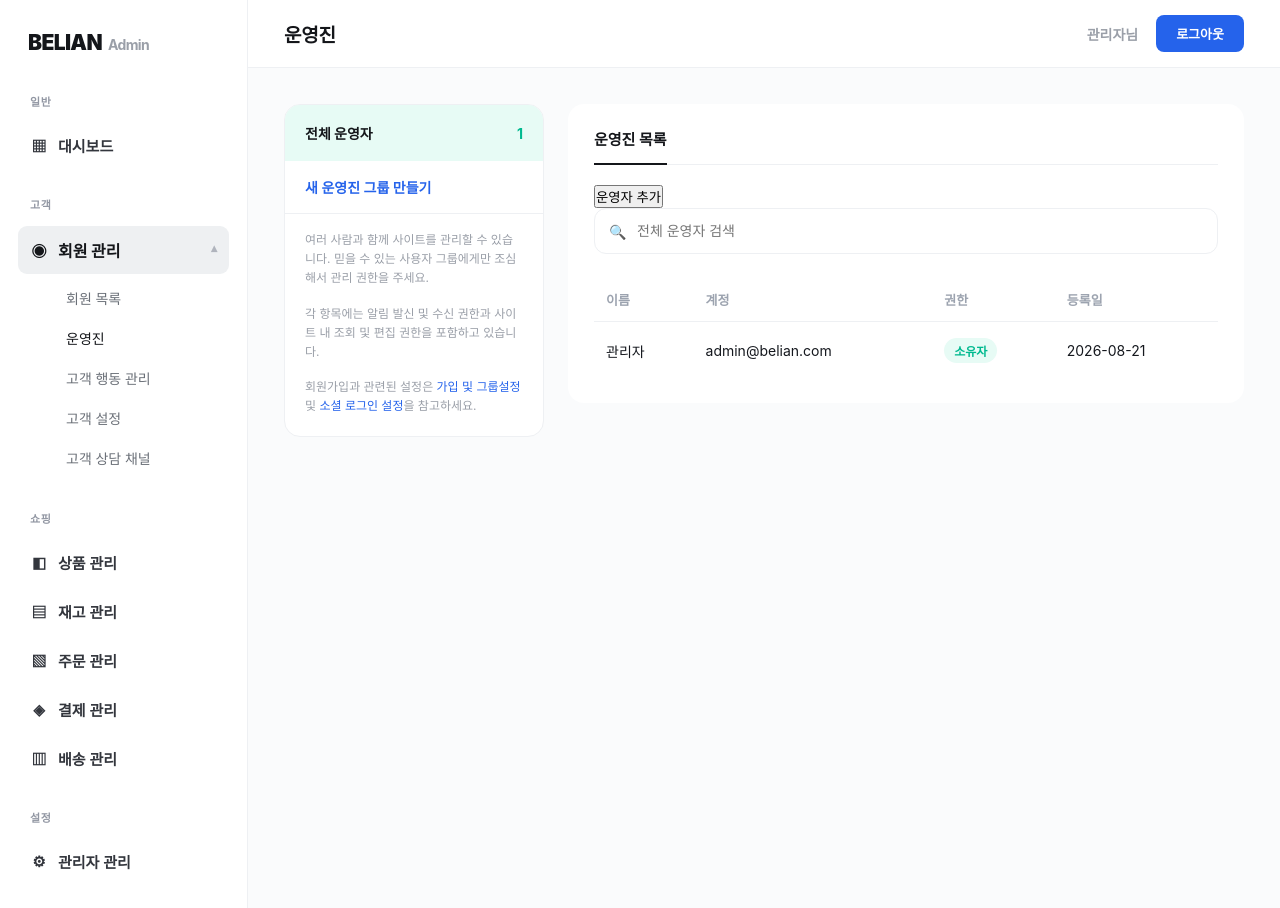
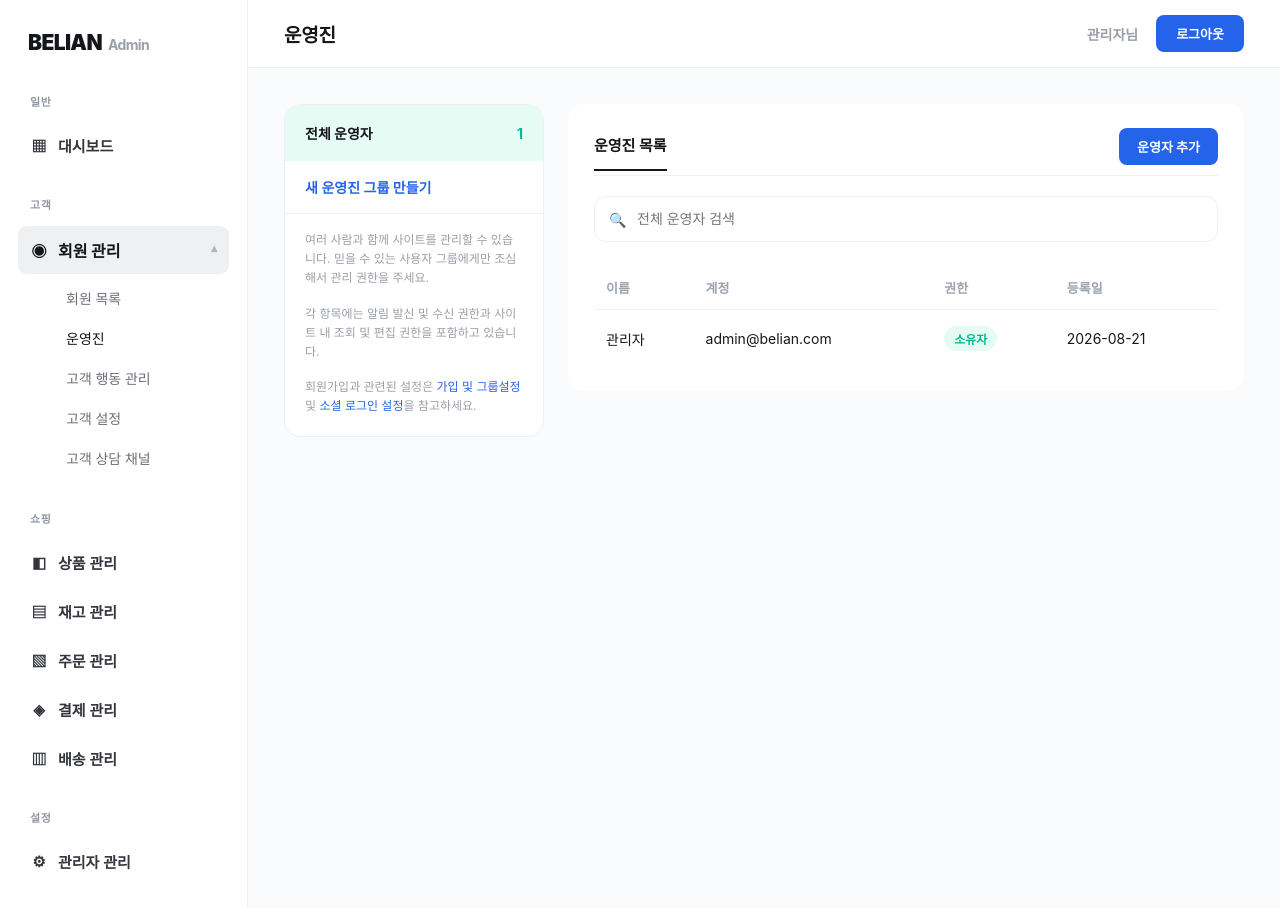
Before and after one commit to youzam136-sudo/belian-admin, a React (Vite) app: page /members/staff in a window 1280 px wide. Built offline with nearby package versions, Linux system fonts and the light colour scheme.

Commit message:
Update staff.css

```diff
--- a/src/styles/staff.css
+++ b/src/styles/staff.css
@@ -71,11 +71,17 @@
     padding: 24px 26px;
 }
 
+.staff-tabs-row {
+    display: flex;
+    align-items: center;
+    justify-content: space-between;
+    border-bottom: 1px solid var(--admin-border);
+    margin-bottom: 20px;
+}
+
 .staff-tabs {
     display: flex;
     gap: 24px;
-    border-bottom: 1px solid var(--admin-border);
-    margin-bottom: 20px;
 }
 
 .staff-tab {
@@ -91,6 +97,23 @@
     font-weight: 700;
     border-bottom: 2px solid #14161a;
     margin-bottom: -1px;
+}
+
+.staff-add-btn {
+    padding: 9px 18px;
+    border: none;
+    border-radius: 8px;
+    background: #2563eb;
+    color: #ffffff;
+    font-size: 13px;
+    font-weight: 700;
+    cursor: pointer;
+    transition: background-color 0.15s ease;
+    margin-bottom: 10px;
+}
+
+.staff-add-btn:hover {
+    background: #1d4ed8;
 }
 
 .staff-search {
```
